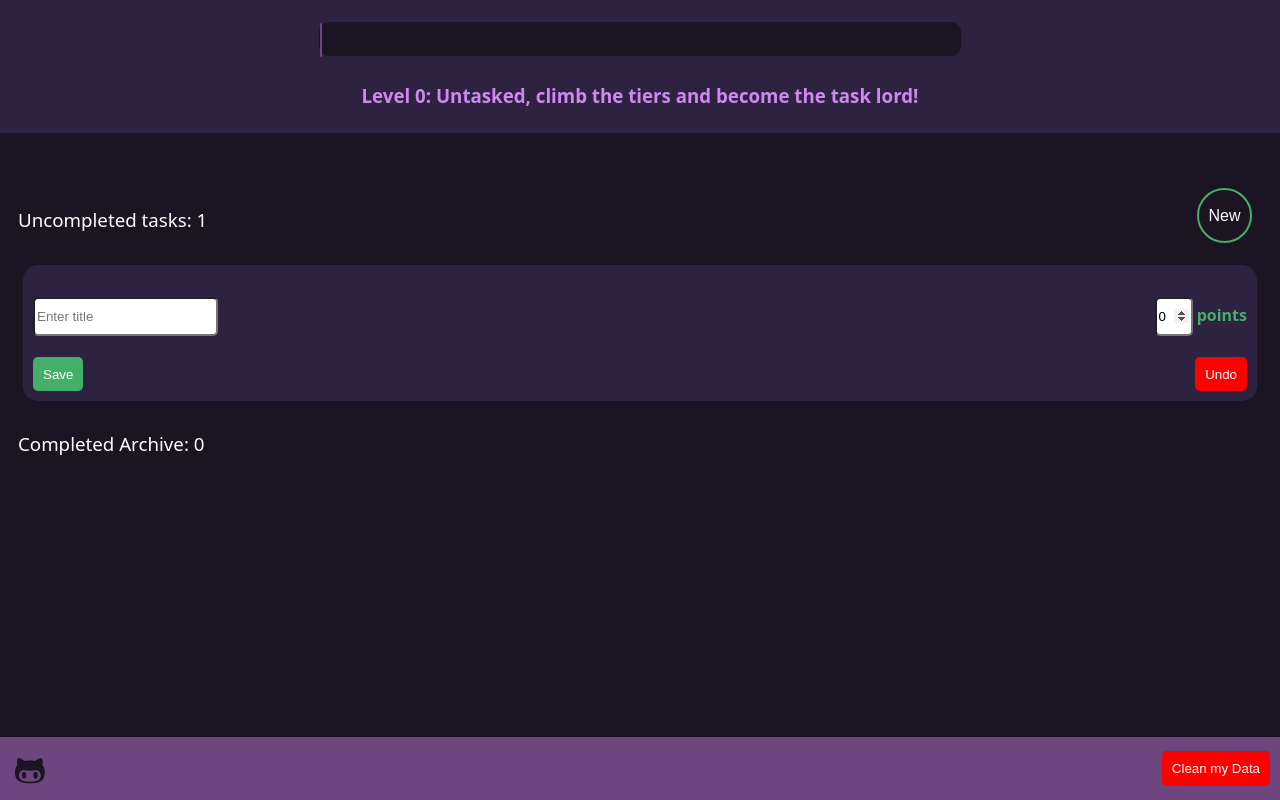
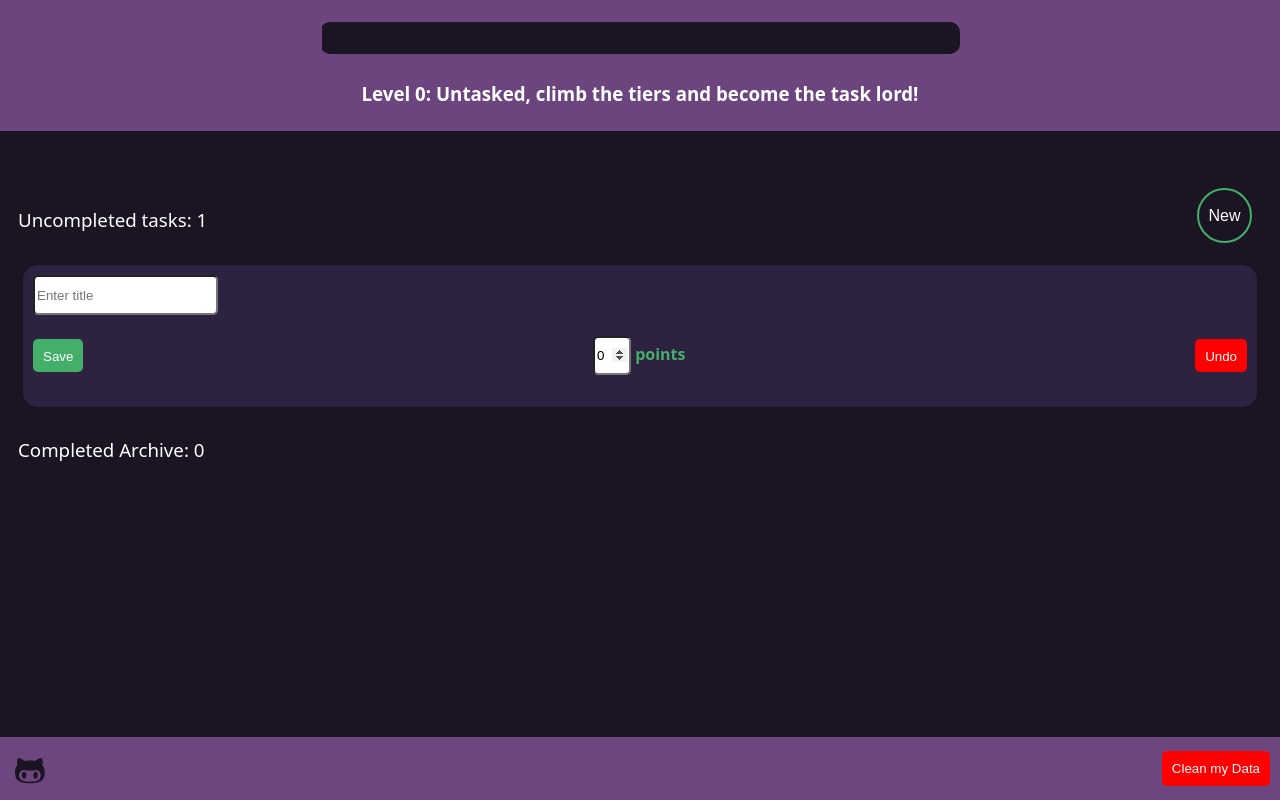
Before and after one commit to EvangelouSotiris/tiered-tasks, a React (Create React App) app: page / in a window 1280 px wide. Both pictures are taken after a click on the button "New". Built offline with nearby package versions, Linux system fonts and the light colour scheme; a web font is replaced by a local one.

Commit message:
style changes, and line height fix

```diff
--- a/src/components/Navbar.js
+++ b/src/components/Navbar.js
@@ -50,7 +50,7 @@ const Navbar = (props) => {
     return(
         <header className="navbar">
             <ProgressBar percentage={props.progress%100} />
-            <h3 style={{color: '#ce89ee', margin: '15px'}}>Level {Math.floor(props.progress/100)}: {categories[Math.floor(props.progress/100)]}</h3>
+            <h3 style={{color: 'white', margin: '15px'}}>Level {Math.floor(props.progress/100)}: {categories[Math.floor(props.progress/100)]}</h3>
         </header>
     )
 }
--- a/src/components/Task.js
+++ b/src/components/Task.js
@@ -9,19 +9,19 @@ const Task = (props) => {
         <div className="task">
             <div className="titleAndPoints">
                 {props.type === 0
-                ? <input style={{height: '2.5em', maxWidth: '50%', borderRadius: '5px'}} type='text' placeholder={props.title} value={title} onChange={e => setTitle(e.target.value)}/>
+                ? <input style={{height: '2.5em', borderRadius: '5px'}} type='text' placeholder={props.title} value={title} onChange={e => setTitle(e.target.value)}/>
                 : <h3>{props.title}</h3>
-                }
-
-                {props.type === 0
-                ? <h4 style={{color: '#44AF69'}}><input type='number' step={10} max={50} min={10} style={{height: '2.5em',width: '30px', borderRadius: '5px'}} value={points} onChange={e => setPoints(e.target.value)}/> points</h4>
-                : <h4 style={{color: '#44AF69'}}>{props.points} points</h4>
                 }
             </div>
             <div style={{ display: 'flex', justifyContent: "space-between", alignItems: "center"}}>
             {props.type === 0
             ? <button onClick={() => props.saveNew(title, points)} className="btn" style={{backgroundColor: '#44AF69', color: 'white'}}>Save</button>
             : <h4>Completed <input type="checkbox" onChange={props.completed} /></h4>
+            }
+
+            {props.type === 0
+            ? <h4 style={{color: '#44AF69'}}><input type='number' step={10} max={50} min={10} style={{height: '2.5em',width: '30px', borderRadius: '5px'}} value={points} onChange={e => setPoints(e.target.value)}/> points</h4>
+            : <h4 style={{color: '#44AF69'}}>{props.points} points</h4>
             }
 
             {props.type === 0
--- a/src/index.css
+++ b/src/index.css
@@ -29,7 +29,7 @@ input[type=number]::-webkit-outer-spin-button {
   top: 0;
   left: 0;
   width: 100%;
-  background-color: #2E2241;
+  background-color: #6C457F;
   color: #44AF69;
   display: flex;
   flex-direction: column;
@@ -98,11 +98,8 @@ input[type=number]::-webkit-outer-spin-button {
 }
 
 .titleAndPoints {
-  display: flex;
-  flex-direction: row;
-  justify-content: space-between;
-  align-items: center;
-  line-height: 5px;
+  line-height: 20px;
+  overflow: scroll;
 }
 
 /* PROGRESS BAR */
@@ -113,7 +110,6 @@ input[type=number]::-webkit-outer-spin-button {
   margin-top: 12px;
   margin-bottom: 12px;
   background-color: #1A1423;
-  border: 1px solid #1A1423;
   border-radius: 10px;
 }
 
@@ -121,7 +117,7 @@ input[type=number]::-webkit-outer-spin-button {
   height: 100%;
   background-color: #ce89ee;
   border: 1px solid #6d457f;
-  border-radius: 9px;
+  border-radius: 8px;
 }
 
 /* FOOTER */
```
